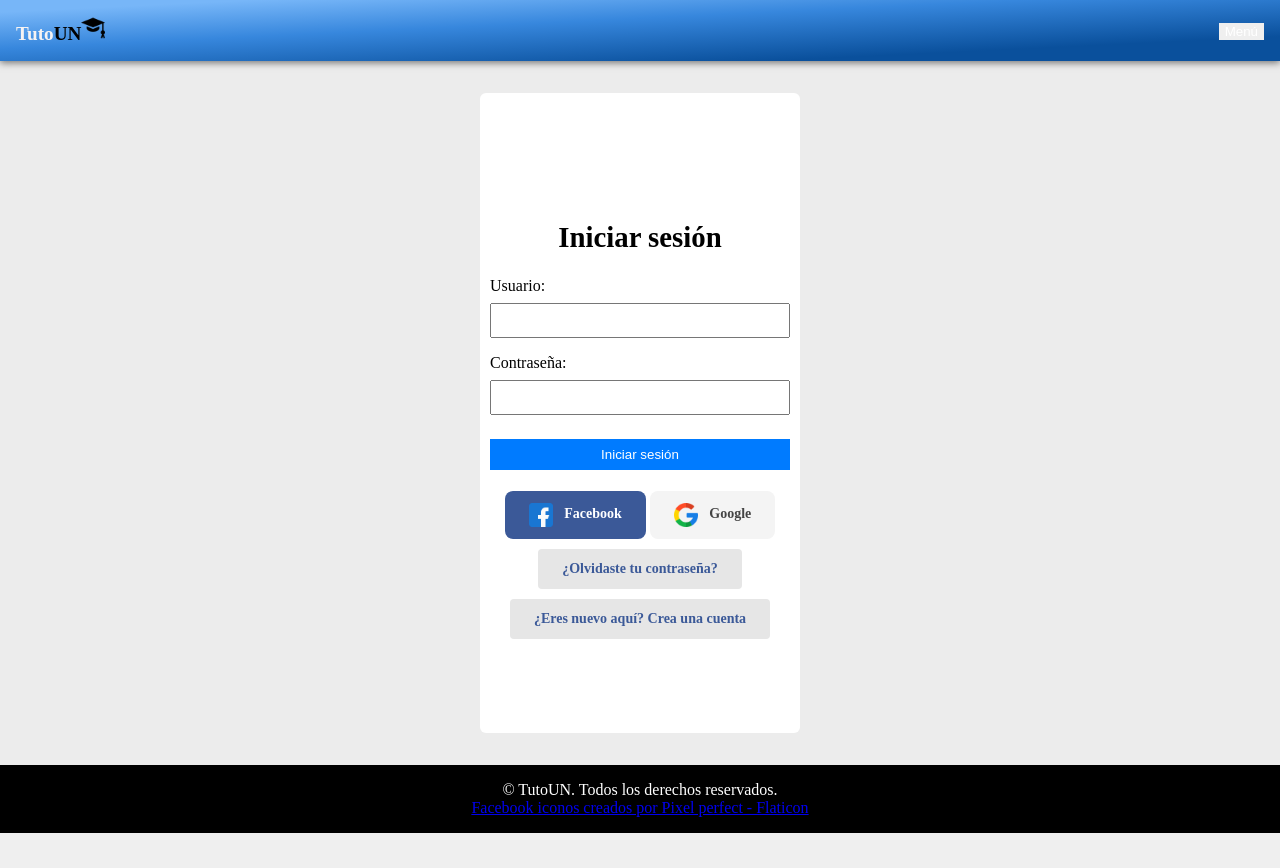
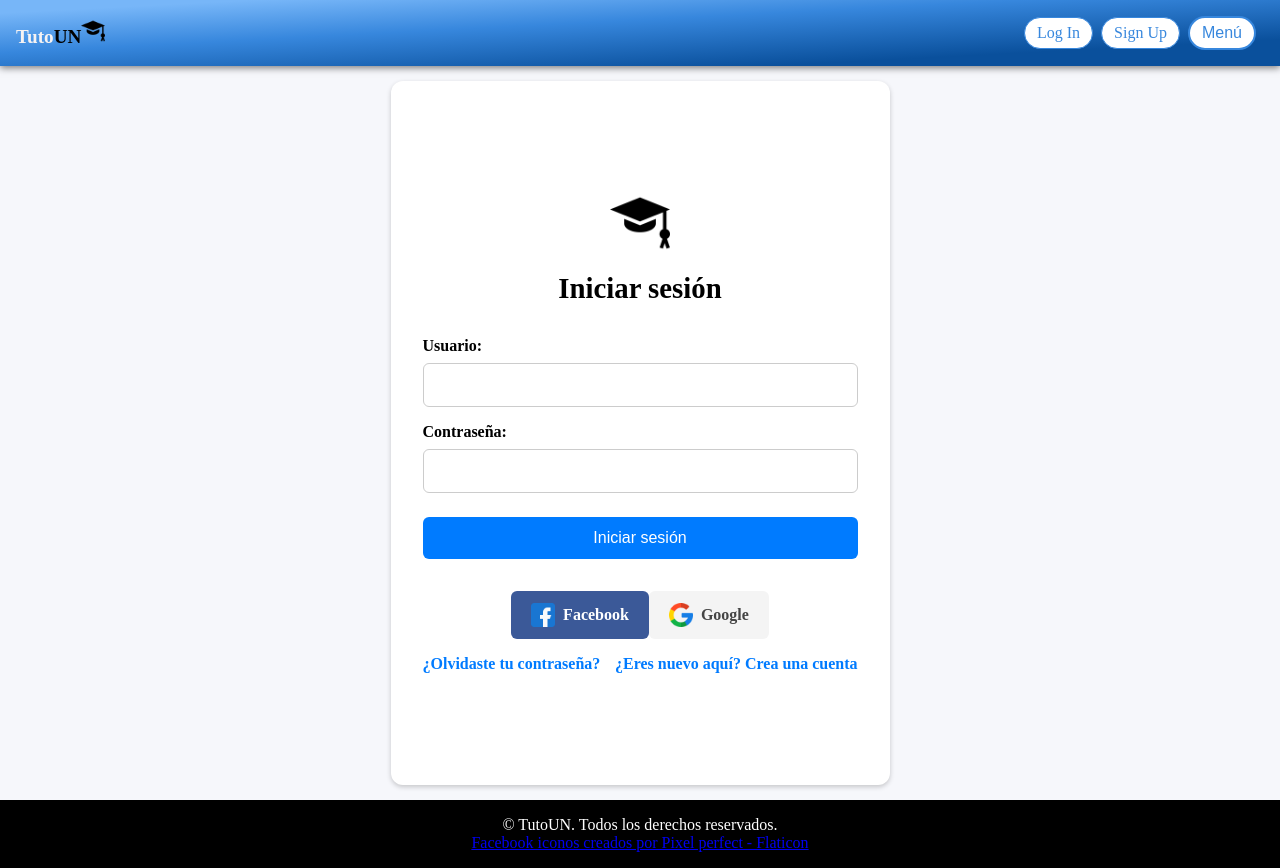
Before and after one commit to federicoGuerrerot/ppi_10, a Django app: page /users/login/ in a window 1280 px wide. Before the commit the page ends 833 px from the top, so only its background shows below. Run offline with Django 4.2, Linux system fonts and the light colour scheme.

Commit message:
fixed somethings

```diff
--- a/core/templates/core/base.html
+++ b/core/templates/core/base.html
@@ -14,7 +14,6 @@
             font-family: "Poppins";
         }
 
-
         .navbar {
             display: flex;
             justify-content: space-between;
@@ -26,23 +25,23 @@
             z-index: 1;
         }
 
-
         .logo{
             text-decoration: none;
             font-weight: bold;
             color: rgb(246, 243, 243);
             font-size: 1.2em;
-
         }
 
         span{
             color: #010101;
         }
+
         .search-section {
             display: flex;
             justify-content: center;
             margin: 2rem 0;
         }
+
         footer {
             background-color: #000;
             color: white;
@@ -56,34 +55,75 @@
         }
 
         .dropdown-toggle {
+            background-color: white;
+            border-radius: 20px;
+            color: #3787dd;
+            border: 2px solid #3787dd;
+            padding: 6px 12px;
+            margin-right: 0.5em;
+            font-size: 16px;
+            cursor: pointer;
+            outline: none;
+            transition: background-color 0.2s, color 0.2s, border-color 0.2s;
+        }
+
+        .dropdown-toggle:hover {
+            border-radius: 20px;
+            margin-right: 0.5em;
+            background-color: #3787dd;
             color: white;
-    border: none;
-    cursor: pointer;
+            border-color: #3787dd;
         }
 
         .dropdown-menu {
             display: none;
             position: absolute;
             right: 0;
-    background-color: white;
+            background-color: #000;
             box-shadow: 0px 8px 16px 0px rgba(0, 0, 0, 0.2);
             min-width: 160px;
             z-index: 1;
         }
 
         .dropdown-menu a {
-    color: black;
+            color: white;
             padding: 12px 16px;
             text-decoration: none;
             display: block;
+            transition: background-color 0.2s;
         }
 
         .dropdown-menu a:hover {
-    background-color: #f1f1f1;
+            background-color: #3787dd;
         }
 
         .dropdown:hover .dropdown-menu {
             display: block;
+        }
+
+        .buttons {
+            display: flex;
+            align-items: center;
+        }
+
+        .button {
+            background-color: white;
+            border: 1px solid #3787dd;
+            color: #3787dd;
+            padding: 6px 12px;
+            text-align: center;
+            text-decoration: none;
+            display: inline-block;
+            font-size: 16px;
+            margin-right: 0.5em;
+            cursor: pointer;
+            border-radius: 20px;
+            transition: background-color 0.2s, color 0.2s;
+        }
+
+        .button:hover {
+            background-color: #3787dd;
+            color: white;
         }
 
     </style>
@@ -95,6 +135,9 @@
             <a class="logo" href="#">Tuto<span>UN</span><img src="../../../static/grado.png" alt="Grado Icon" style="height: 24px; margin-right: 5px;"></a>
         </div>
 
+        <div class="buttons">
+            <a href="/users/login/" class="button">Log In</a>
+            <a href="/signup/" class="button">Sign Up</a>
             <div class="dropdown">
                 <button class="dropdown-toggle">Menú</button>
                 <div class="dropdown-menu">
@@ -105,7 +148,7 @@
                 </div>
             </div>
         </div>
-
+    </div>
 
     <main>
         {% block content %}
--- a/users/templates/users/login.html
+++ b/users/templates/users/login.html
@@ -9,173 +9,136 @@
 {% block content %}
 
     <style>
+        body {
+            background-color: #f6f7fb;
+        }
+
+        .login-icon {
+        width: 60px;
+        height: auto;
+        margin-bottom: 0px;
+    }
         .login-container {
             display: flex;
             flex-direction: column;
             align-items: center;
             justify-content: center;
+            margin: 15px auto;
             min-height: 80vh;
+            background-color: white;
+            max-width: 435px;
+            border-radius: 12px;
+            box-shadow: 0 2px 5px rgba(0, 0, 0, 0.2);
+            padding: 2rem;
         }
 
         h1 {
             font-size: 1.8em;
-    margin-bottom: 0;
-    padding: 15px;
+            margin-bottom: 1.5rem;
         }
 
         .login-container form {
             display: flex;
             flex-direction: column;
             width: 100%;
-    max-width: 300px;
         }
 
         .login-container label {
             margin: 0.5rem 0;
-    border-radius: 4px;
+            font-weight: bold;
         }
 
         .login-container input {
             margin-bottom: 0.5rem;
-    padding: 0.5rem;
+            padding: 0.75rem;
+            border: 1px solid #ccc;
+            border-radius: 6px;
+            font-size: 16px;
         }
 
         .login-container button {
             background-color: #007bff;
             color: white;
             border: none;
-    padding: 0.5rem;
+            padding: 0.75rem;
             cursor: pointer;
             margin-bottom: 1rem;
             margin-top: 1rem;
+            border-radius: 6px;
+            font-size: 16px;
         }
 
         .login-container button:hover {
             background-color: #0056b3;
         }
 
-.login-container .social-login-buttons a {
-    text-decoration: none;
+        .social-login-buttons {
+            display: flex;
+            justify-content: space-between;
+            margin: 1rem 0;
         }
 
-.login-container .social-login-buttons a:hover {
-    text-decoration: underline;
-}
-
-.login-container .social-login-buttons {
+        .social-login-button {
             display: flex;
-    justify-content: space-between;
-    max-width: 300px;
-    margin: 0.2em;
-}
-
-.login-container .social-login-button {
-    display: inline-block;
-    padding: 12px 24px;
-    margin: 2px;
+            align-items: center;
+            justify-content: center;
+            padding: 0.75rem 1.25rem;
             text-decoration: none;
-    font-size: 14px;
+            font-size: 16px;
             font-weight: bold;
-    border-radius: 4px;
+            border-radius: 6px;
             text-align: center;
             vertical-align: middle;
             cursor: pointer;
             transition: background-color 0.2s;
         }
 
-.login-container .olvido {
-    display: inline-block;
-    padding: 2px 4px;
-    margin: 1px;
-    text-decoration: none;
-    font-size: 14px;
-    font-weight: bold;
-    border-radius: 4px;
-    text-align: center;
-    vertical-align: middle;
-    cursor: pointer;
-    transition: background-color 0.2s;
-    }
-
-    .login-container .nuevo {
-    display: inline-block;
-    padding: 2px 4px;
-    margin: 1px;
-    text-decoration: none;
-    font-size: 14px;
-    font-weight: bold;
-    border-radius: 4px;
-    text-align: center;
-    vertical-align: middle;
-    cursor: pointer;
-    transition: background-color 0.2s;
-    }
-
-.login-container .icon {
+        .icon {
             width: 24px;
             height: auto;
             margin-right: 8px;
             vertical-align: middle;
         }
 
-.login-container .olvido-button {
-        color: #3B5998;
-        background-color: #e6e6e6;
-    }
-
-    .login-container .olvido-button:hover {
-        color: #ffffff;
+        .facebook-button {
+            color: white;
             background-color: #3B5998;
         }
 
-    .login-container .nuevo-button {
-        color: #3B5998;
-        background-color: #e6e6e6;
-    }
-
-    .login-container .nuevo-button:hover {
-        color: #ffffff;
-        background-color: #3B5998;
-    }
-
-.login-container .facebook-button {
-        color: white;
-        background-color: #3B5998;
-        border-radius: 8px;
-    }
-
-    .login-container .facebook-button:hover {
+        .facebook-button:hover {
             color: white;
             background-color: #304572;
         }
 
-    .login-container .google-button {
+        .google-button {
             color: #444;
             background-color: #F4F4F4;
-        border-radius: 8px;
         }
 
-    .login-container .google-button:hover {
+        .google-button:hover {
             background-color: #cbcbcb;
         }
 
-
-    .loginsection {
-        margin-bottom: 2em;
-        margin-top: 2em;
-        margin-left: 30em;
-        margin-right: 30em;
-        border-radius: 6px;
-        background-color: #ffffff;
+        .extra-links {
+            display: flex;
+            justify-content: space-between;
+            width: 100%;
         }
 
+        .extra-links a {
+            text-decoration: none;
+            color: #007bff;
+            font-weight: bold;
+        }
 
-
+        .extra-links a:hover {
+            text-decoration: underline;
+        }
 
     </style>
 
-    <section class="loginsection">
     <div class="login-container">
+        <img src="{% static 'grado.png' %}" alt="Icon" class="login-icon">
         <h1>Iniciar sesión</h1>
         <form method="POST" action="{% url 'users:login' %}">
             {% csrf_token %}
@@ -194,17 +157,11 @@
             </a>
         </div>
 
-            <div class="olvido">
-                <a class="social-login-button olvido-button" href="{}">¿Olvidaste tu contraseña?</a>
-            </div>
-
-            <div class="nuevo">
-                <a class="social-login-button nuevo-button" href="{}">¿Eres nuevo aquí? Crea una cuenta</a>
+        <div class="extra-links">
+            <a href="{}">¿Olvidaste tu contraseña?</a>
+            <a href="{}">¿Eres nuevo aquí? Crea una cuenta</a>
         </div>
 
     </div>
-    </section>
-
-
 
 {% endblock %}
```
Also changed, not shown: TutoUN/settings.py (line endings or trailing spaces), TutoUN/urls.py (line endings or trailing spaces), users/models.py (line endings or trailing spaces), users/urls.py (line endings or trailing spaces). Lines whose indentation alone changed are shown as unchanged.
